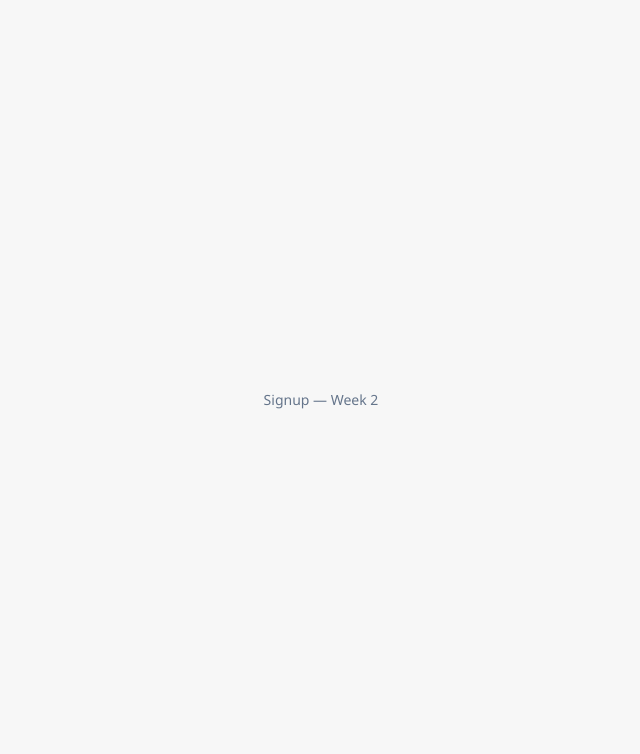
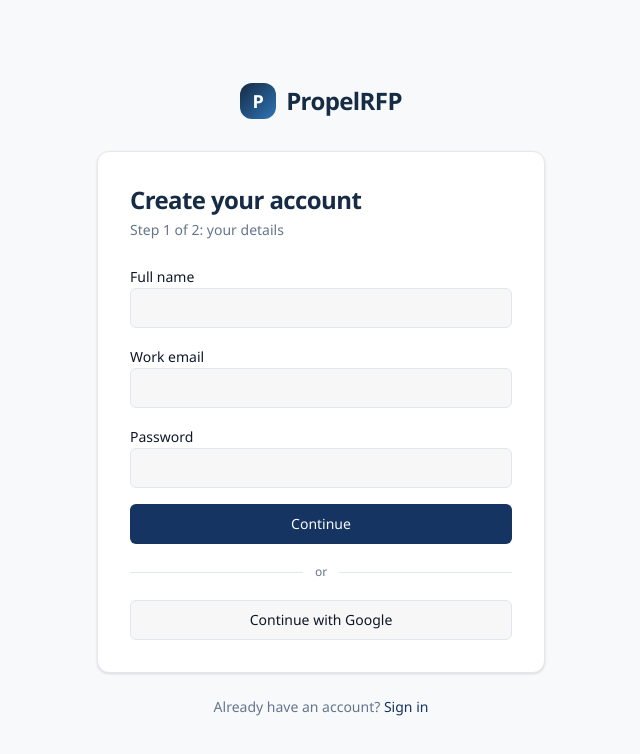
Before and after one commit to kelkurniawan/propelrfp, a Next.js app: page /signup in a window 1280 px wide. Shown: the top 754 px of the page, without its empty margins (319-959 px from the left). Built offline with nearby package versions, Linux system fonts and the light colour scheme; no server answers.

Commit message:
feat(auth): signup wizard step 1 (account)

```diff
--- a/src/app/(auth)/signup/page.tsx
+++ b/src/app/(auth)/signup/page.tsx
@@ -1,7 +1,78 @@
+"use client";
+
+import Link from "next/link";
+import { useRouter } from "next/navigation";
+import { useForm } from "react-hook-form";
+import { zodResolver } from "@hookform/resolvers/zod";
+import { toast } from "sonner";
+
+import { Button } from "@/components/ui/button";
+import { Input } from "@/components/ui/input";
+import { AuthCard } from "@/components/auth/AuthCard";
+import { GoogleButton } from "@/components/auth/GoogleButton";
+import { FormField } from "@/components/auth/FormField";
+import { signupAccountSchema, type SignupAccountInput } from "@/lib/schemas/auth";
+
 export default function SignupPage() {
+  const router = useRouter();
+  const {
+    register,
+    handleSubmit,
+    formState: { errors, isSubmitting },
+  } = useForm<SignupAccountInput>({ resolver: zodResolver(signupAccountSchema) });
+
+  async function onSubmit(values: SignupAccountInput) {
+    const res = await fetch("/api/auth/signup", {
+      method: "POST",
+      headers: { "Content-Type": "application/json" },
+      body: JSON.stringify({ action: "create-account", ...values }),
+    });
+    const json = await res.json();
+    if (json.error) {
+      toast.error(json.error.message);
+      return;
+    }
+    router.replace("/signup/org");
+  }
+
   return (
-    <div className="flex min-h-screen items-center justify-center">
-      <p className="text-muted-foreground text-sm">Signup — Week 2</p>
-    </div>
+    <AuthCard
+      title="Create your account"
+      subtitle="Step 1 of 2: your details"
+      footer={
+        <>
+          Already have an account?{" "}
+          <Link href="/login" className="font-medium text-primary hover:underline">
+            Sign in
+          </Link>
+        </>
+      }
+    >
+      <form onSubmit={handleSubmit(onSubmit)} className="space-y-4">
+        <FormField label="Full name" htmlFor="full_name" error={errors.full_name?.message}>
+          <Input id="full_name" autoComplete="name" {...register("full_name")} />
+        </FormField>
+        <FormField label="Work email" htmlFor="email" error={errors.email?.message}>
+          <Input id="email" type="email" autoComplete="email" {...register("email")} />
+        </FormField>
+        <FormField label="Password" htmlFor="password" error={errors.password?.message}>
+          <Input
+            id="password"
+            type="password"
+            autoComplete="new-password"
+            {...register("password")}
+          />
+        </FormField>
+        <Button type="submit" disabled={isSubmitting} className="w-full">
+          {isSubmitting ? "Creating account..." : "Continue"}
+        </Button>
+      </form>
+      <div className="my-5 flex items-center gap-3">
+        <div className="h-px flex-1 bg-border" />
+        <span className="text-xs text-muted-foreground">or</span>
+        <div className="h-px flex-1 bg-border" />
+      </div>
+      <GoogleButton next="/signup/org" />
+    </AuthCard>
   );
 }
```
